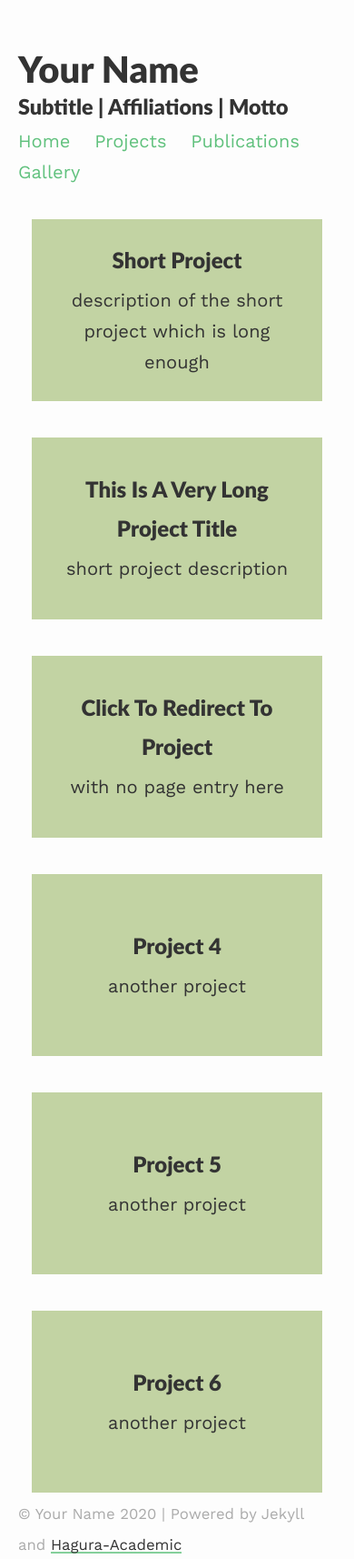
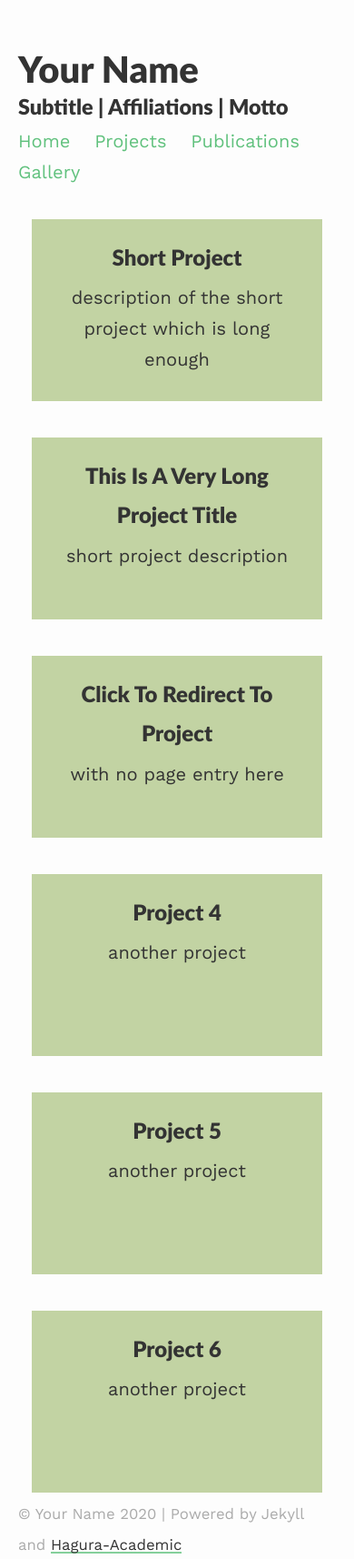
Before and after one commit to jitinnair1/gradfolio, a Jekyll site: the page built from _pages/projects.md, in a window 390 px wide. Shown: the whole page at 91% size. Built offline with Jekyll 4.4.1, drawn with Linux system fonts in a browser that asks for light colours.

Commit message:
temp fix for project page on phones

```diff
--- a/assets/css/_sass/projects.scss
+++ b/assets/css/_sass/projects.scss
@@ -45,9 +45,10 @@
   background: rgba(0, 0, 0, 0.1);
   color: $text-color ;
   padding: 1em;
-  display: flex;
-  flex-direction: column;
-  justify-content: center;
+  display: block;
+  // display: flex;
+  // flex-direction: column;
+  //justify-content: center;
   text-align: center;
   vertical-align: middle;
 
@@ -59,7 +60,7 @@
 
 .projectTile .thumbnail a span h1 {
   position: relative;
-  top: 10%;
+  top: 25%;
   font-size: 1.5rem;
 }
 
@@ -70,6 +71,7 @@
 
 .projectTile .thumbnail a span p {
   display: none;
+  top:-10%;
   position: relative;
   color: $text-color;
 
@@ -107,24 +109,22 @@
       width: 50%;
     }
 
-    .projectTile .thumbnail a span h1{
-      display: block;
-      top: 10%;
+    .projectTile .thumbnail a span h1 {
+      top: 0%;
     }
 
     .projectTile .thumbnail:hover a span h1 {
       display: block;
-      top: 10%;
+      top: 0%;
     }
 
     .projectTile .thumbnail a span p {
-        display: block;
-        top: -10%;
+      display: block;
+      top:-30%;
     }
 
     .projectTile .thumbnail:hover a span p {
-        display: block;
-        top: -10%;
+      top:-30%;
     }
 
     }
@@ -137,21 +137,21 @@
     }
 
     .projectTile .thumbnail a span h1 {
-      display: block;
-      top:20%;
+      top: 0%;
     }
 
     .projectTile .thumbnail:hover a span h1 {
       display: block;
+      top: 0%;
     }
 
     .projectTile .thumbnail a span p {
-        display: block;
-        top:-10%;
+      display: block;
+      top:-30%;
     }
 
     .projectTile .thumbnail:hover a span p {
-      display: block;
+      top:-30%;
     }
 }
 }
```
